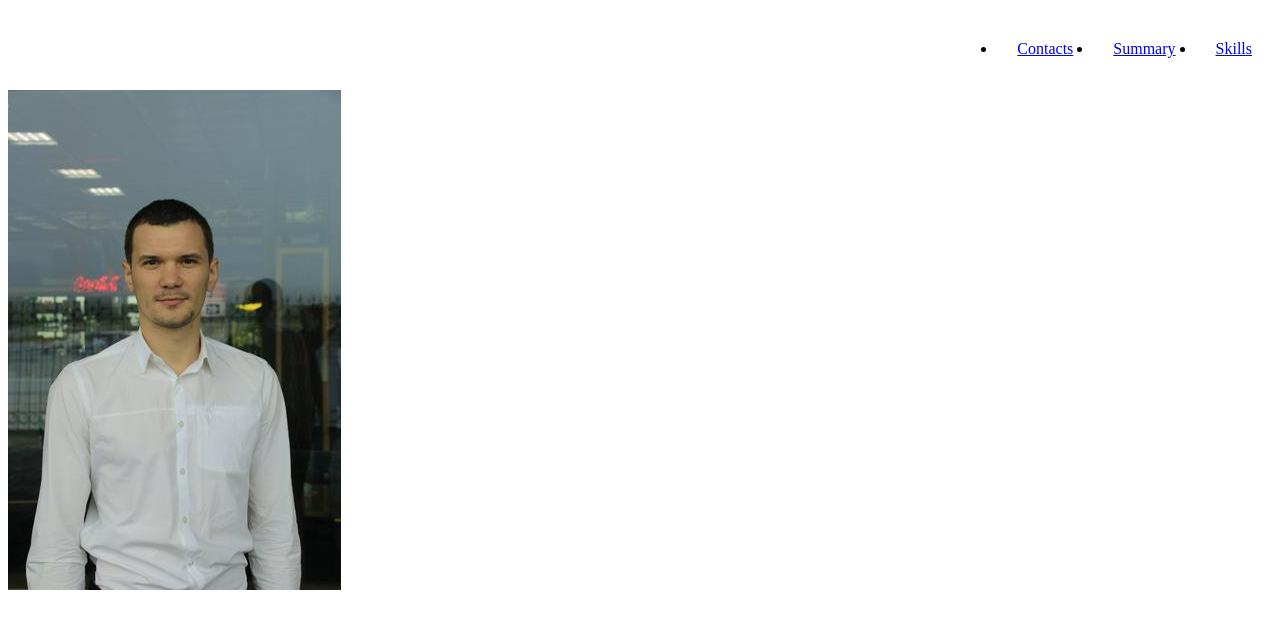
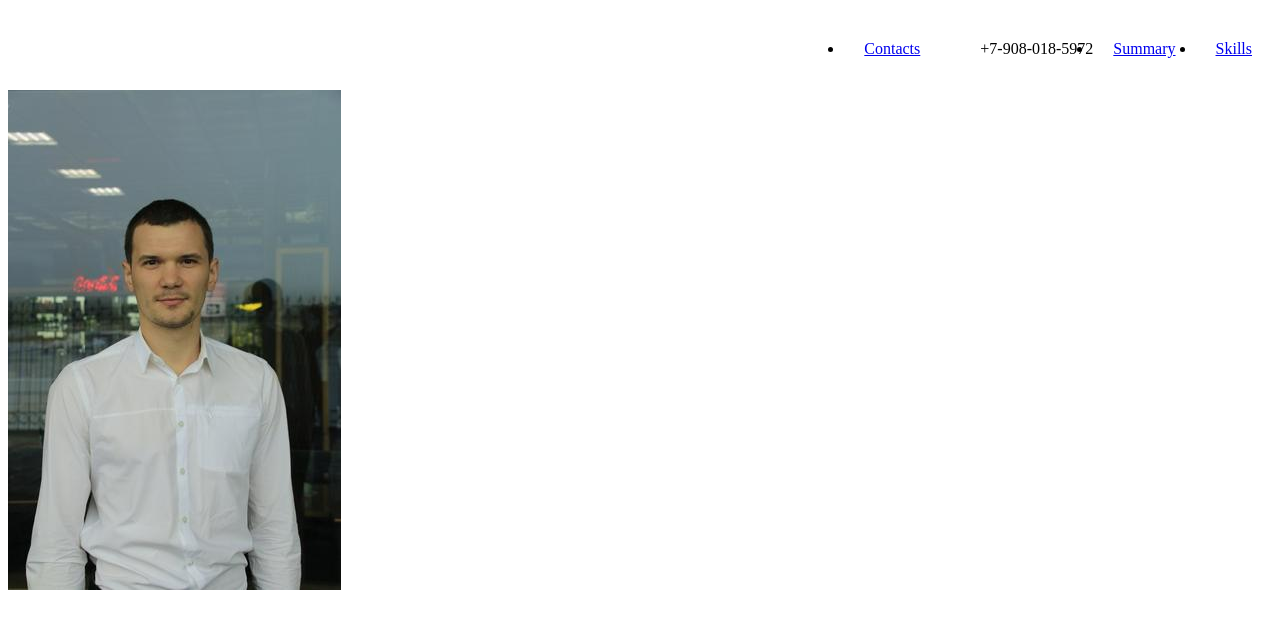
Before and after one commit to vince-k1/rsschool-cv, a plain HTML site: page index.html in a window 1280 px wide. Drawn offline with Linux system fonts and the light colour scheme; a web font is replaced by a local one.

Commit message:
feat: contacts

```diff
--- a/index.html
+++ b/index.html
@@ -14,6 +14,7 @@
         <nav class="nav">
             <ul class="nav-list">
                 <li class="nav-item"><a href="#contacts" class="nav-link">Contacts</a></li>
+                <ol>+7-908-018-5972</ol>
                 <li class="nav-item"><a href="#summary" class="nav-link">Summary</a></li>
                 <li class="nav-item"><a href="#skills" class="nav-link">Skills</a></li>
             </ul>
```
